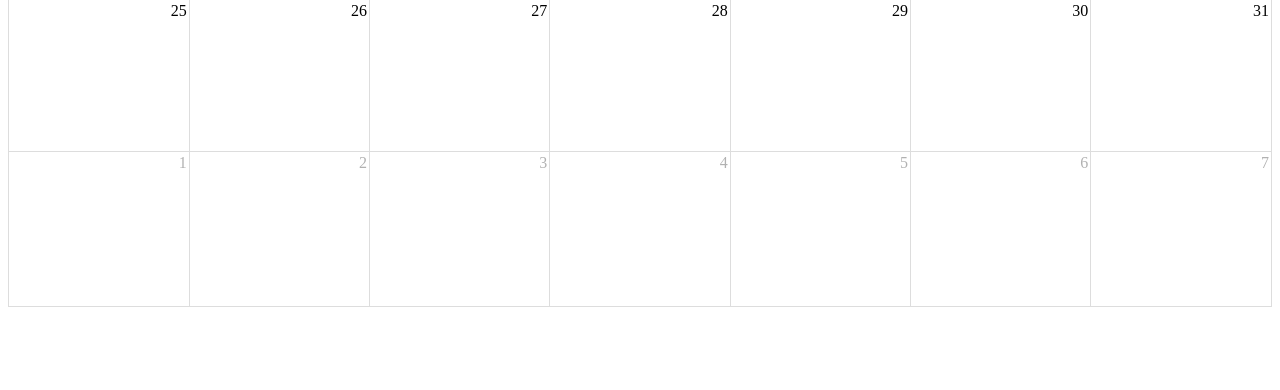
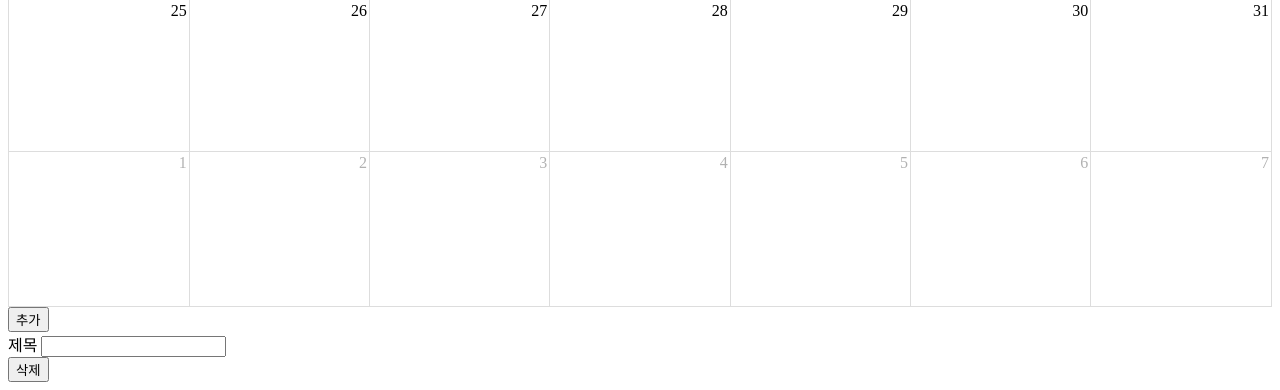
Before and after one commit to hitscanner/WUW, a Django app: page /fullcalendar/ in a window 1280 px wide. Shown: the part 701-1091 px from the top of the page. Before the commit the page ends 1008 px from the top, so only its background shows below. Run offline with Django 3.2, Linux system fonts and the light colour scheme.

Commit message:
영역추가

```diff
--- a/fullcalendar/templates/fullcalendar.html
+++ b/fullcalendar/templates/fullcalendar.html
@@ -11,6 +11,23 @@
   </head>
   <body>
     <div id='calendar'></div>
+    <input type="button" value="추가" onclick="add_div()"><br/>
+
+    <div id="room_type">
+
+      <div class="form-group">
+
+        <label for="image">제목</label>
+
+        <input type="text" id="title" name="title" class="form-control" ></input>
+
+      </div>
+
+      <input type="button" value="삭제" onclick="remove_div(this)">
+
+    </div>
+
+    <div id="field"></div>
 
 
     <script>
@@ -55,5 +72,30 @@
 
 
     </script>
+
+<!-- div영역추가 -->
+    <script type="text/javascript">
+
+      function add_div(){
+
+          var div = document.createElement('div');
+
+
+
+          div.innerHTML = document.getElementById('room_type').innerHTML;
+
+          document.getElementById('field').appendChild(div);
+
+      }
+
+
+
+      function remove_div(obj){
+
+      document.getElementById('field').removeChild(obj.parentNode);
+
+      }
+
+      </script>
   </body>
 </html>
```
